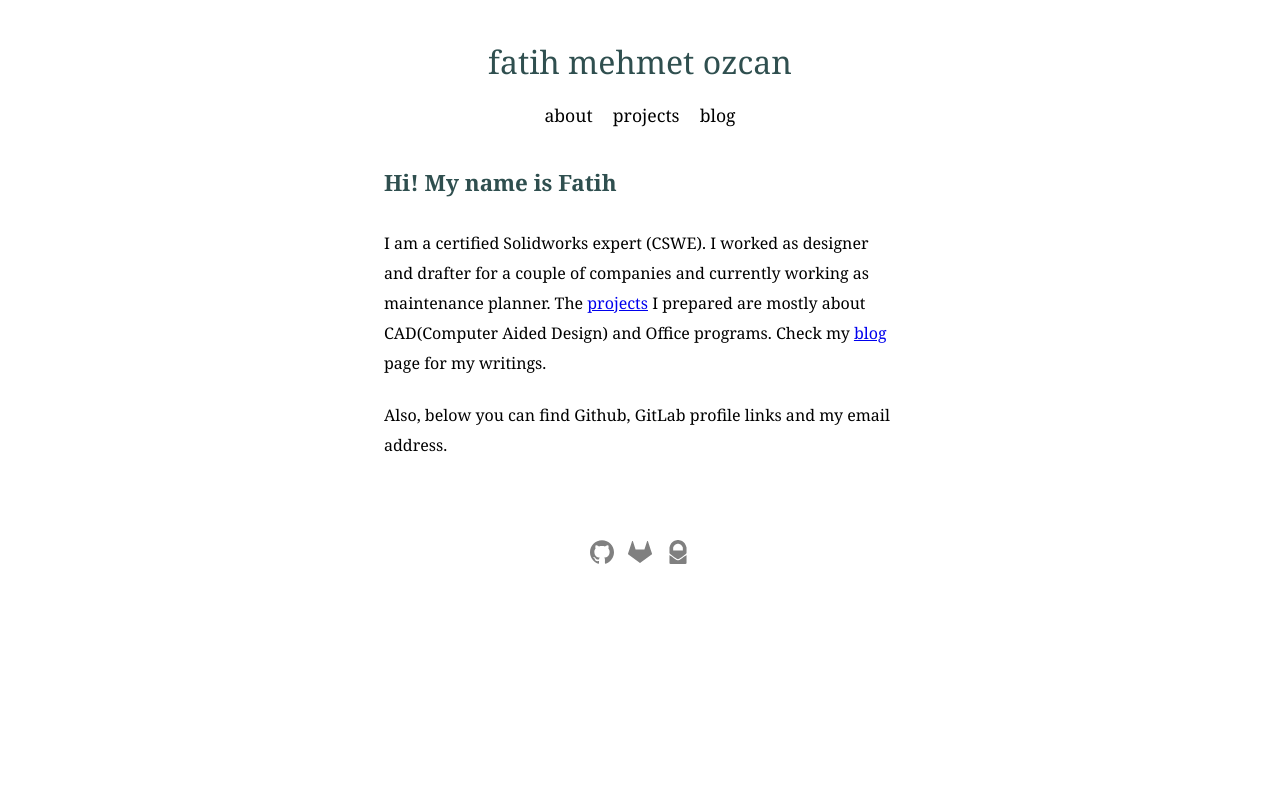
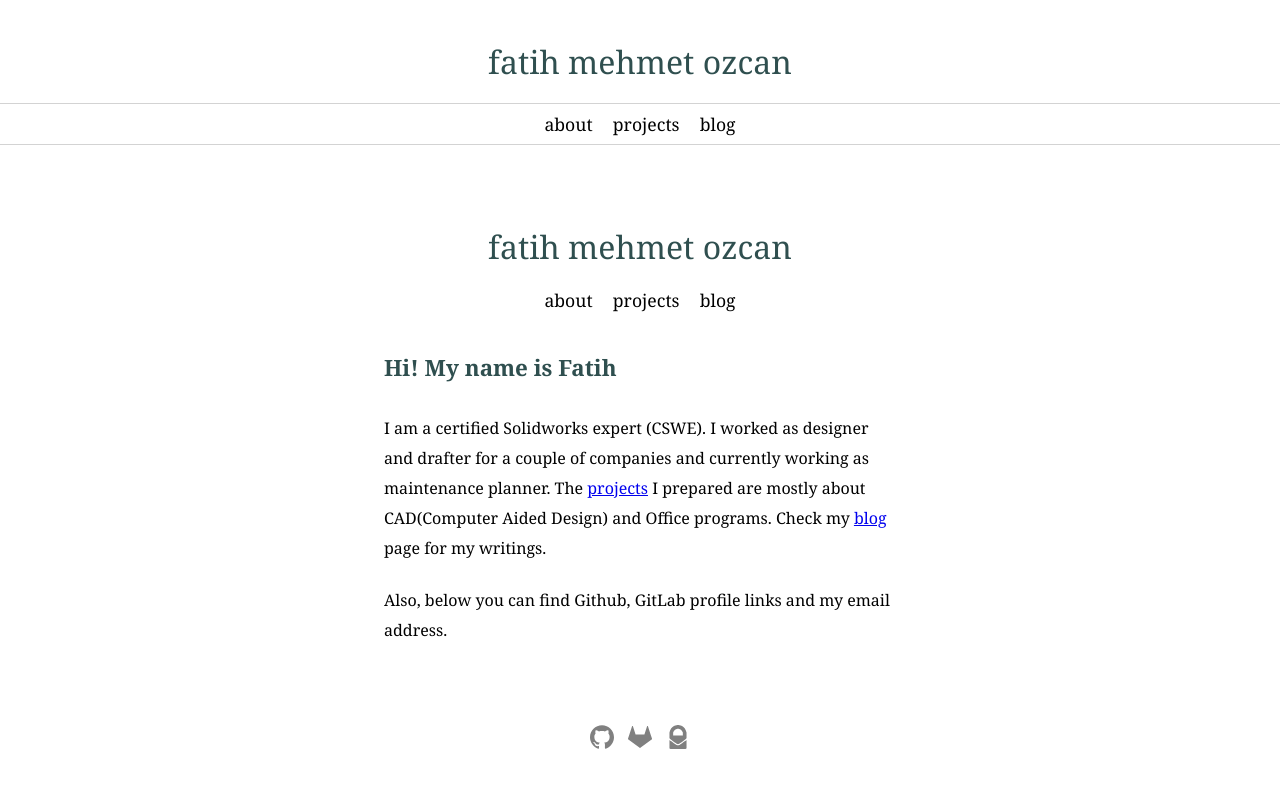
Before and after one commit to fatihmeh/fatihmeh.github.io, a Jekyll site: the page built from index.html, in a window 1280 px wide. Shown: the top 788 px of the page. Built offline with Jekyll 4.4.1, drawn with Linux system fonts in a browser that asks for light colours.

Commit message:
Nav div with borders added
Nav div to classify nav var

```diff
--- a/_layouts/default.html
+++ b/_layouts/default.html
@@ -15,6 +15,15 @@
 				<title>{{ page.title }}</title>
 	</head>
 <body>
+
+		<div id="header-div">
+			<p id="header-text">fatih mehmet ozcan</p>
+			<div id="navdiv"><a class="nav" href="https://fatihmeh.github.io">about</a>
+				<a class="nav" href="/projects">projects</a>
+				<a class="nav" href="/blog">blog</a>
+			</div>
+		</div>
+
 		<div id="whole">
 			<div id="header-div">
 				<p id="header-text">fatih mehmet ozcan</p>
--- a/css/main.css
+++ b/css/main.css
@@ -50,7 +50,9 @@ body {
   font-size: 1.4rem; margin-bottom:30px;
   color:DarkSlateGray;
 }
-
+#navdiv {
+  padding-top:8px; padding-bottom: 8px; border-top: 1px solid lightgray; border-bottom: 1px solid lightgray;
+}
 
 /* lists */
 
```
